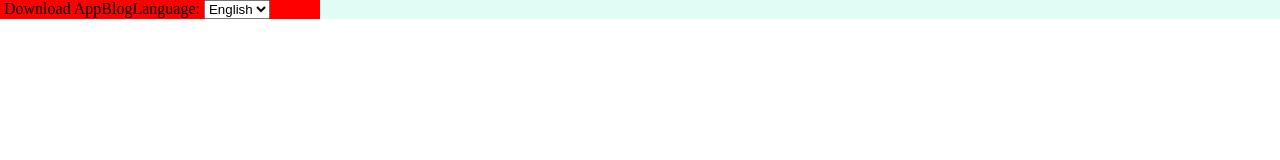
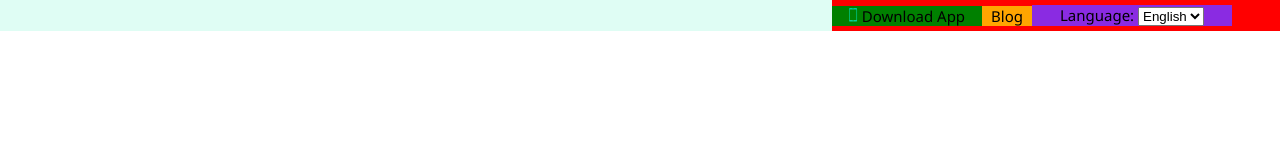
Before and after one commit to Armaan-1993/neoito-dev, a plain HTML site: page Workshop Practice1/index.html in a window 1280 px wide. Drawn offline with Linux system fonts and the light colour scheme.

Commit message:
workshop1  nav1

```diff
--- a/Workshop Practice1/index.html
+++ b/Workshop Practice1/index.html
@@ -7,9 +7,11 @@
     <body>
         <nav class="nav1">
             <div class="nav1-container">
-                <div><img src="" alt="" /> Download App</div>
-                <div>Blog</div>
-                <div>
+                <div class="nav1-tools download">
+                    <img src="img/phone.svg" alt="" /> Download App
+                </div>
+                <div class="nav1-tools blog">Blog</div>
+                <div class="nav1-tools langs">
                     <form action="">
                         <label for="language-dropdown">Language:</label>
                         <select name="language" id="language-dropdown">
--- a/Workshop Practice1/style.css
+++ b/Workshop Practice1/style.css
@@ -9,14 +9,38 @@ body {
     background-color: #dffdf4;
     height: auto;
     display: flex;
-    flex-direction: row-reverse;
     flex-flow: wrap;
+    justify-content: flex-end;
 }
 .nav1-container {
-    width: 25%;
+    width: 35%;
     background-color: red;
     display: flex;
     height: auto;
     flex-direction: row;
     flex-flow: wrap;
+    align-items: center;
+    padding: 5px 0 5px 0;
 }
+.nav1-tools {
+    display: inline-block;
+    text-align: center;
+}
+.download {
+    width: 150px;
+    background-color: green;
+    font-family: "Segoe UI", Tahoma, Geneva, Verdana, sans-serif;
+    font-size: 15px;
+}
+.blog {
+    width: 50px;
+    background-color: orange;
+    font-family: "Segoe UI", Tahoma, Geneva, Verdana, sans-serif;
+    font-size: 15px;
+}
+.langs {
+    width: 200px;
+    background-color: blueviolet;
+    font-family: "Segoe UI", Tahoma, Geneva, Verdana, sans-serif;
+    font-size: 15px;
+}
```
